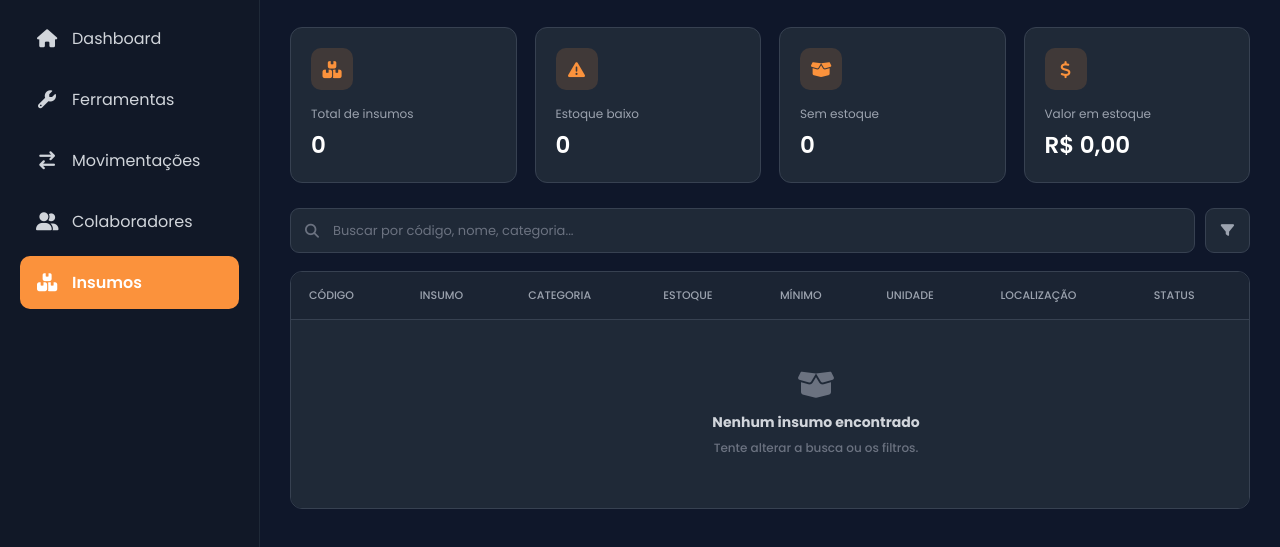
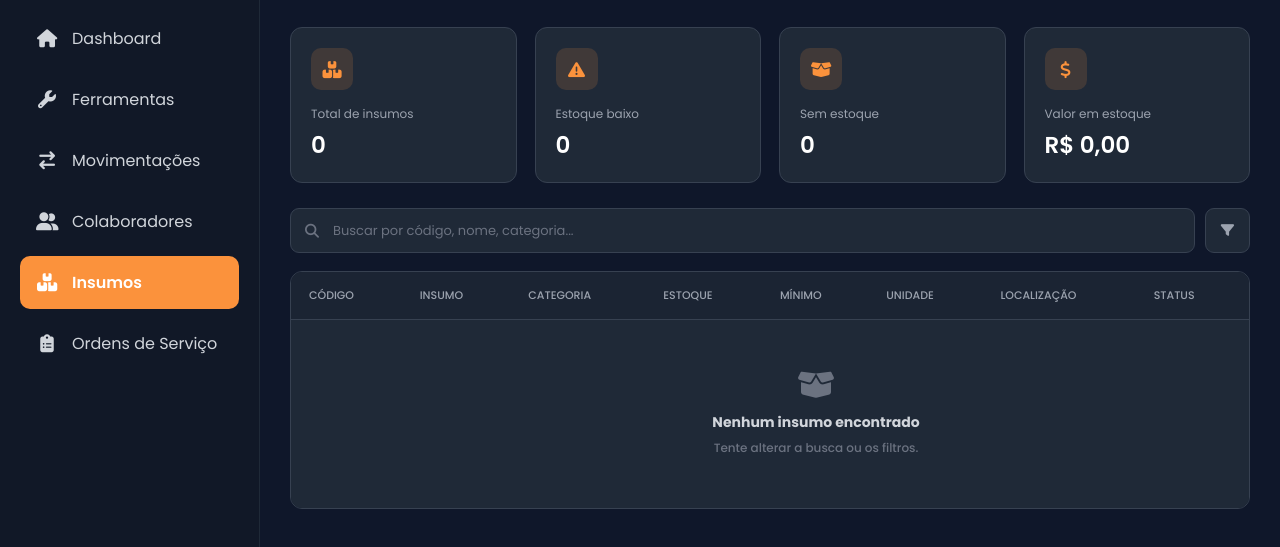
Before and after one commit to Marcosdeivide/almoxcontrol, a plain HTML site: page almoxarifado.html in a window 1280 px wide. Shown: the part 101-648 px from the top of the page. Drawn offline with Linux system fonts and the light colour scheme.

Commit message:
padroniza layout e corrige modulo de OS

```diff
--- a/almoxarifado.html
+++ b/almoxarifado.html
@@ -85,6 +85,12 @@
                         <span>Insumos</span>
                     </a>
                 </li>
+                <li>
+                <a href="os.html">
+                    <i class="fa-solid fa-clipboard-list"></i>
+                    <span>Ordens de Serviço</span>
+                </a>
+            </li>
 
             </ul>
 
```
Also changed, not shown: colaboradores.html (+6 -0 lines), ferramentas.html (+6 -0 lines), index.html (+6 -0 lines), movimentacao.html (+6 -0 lines).
